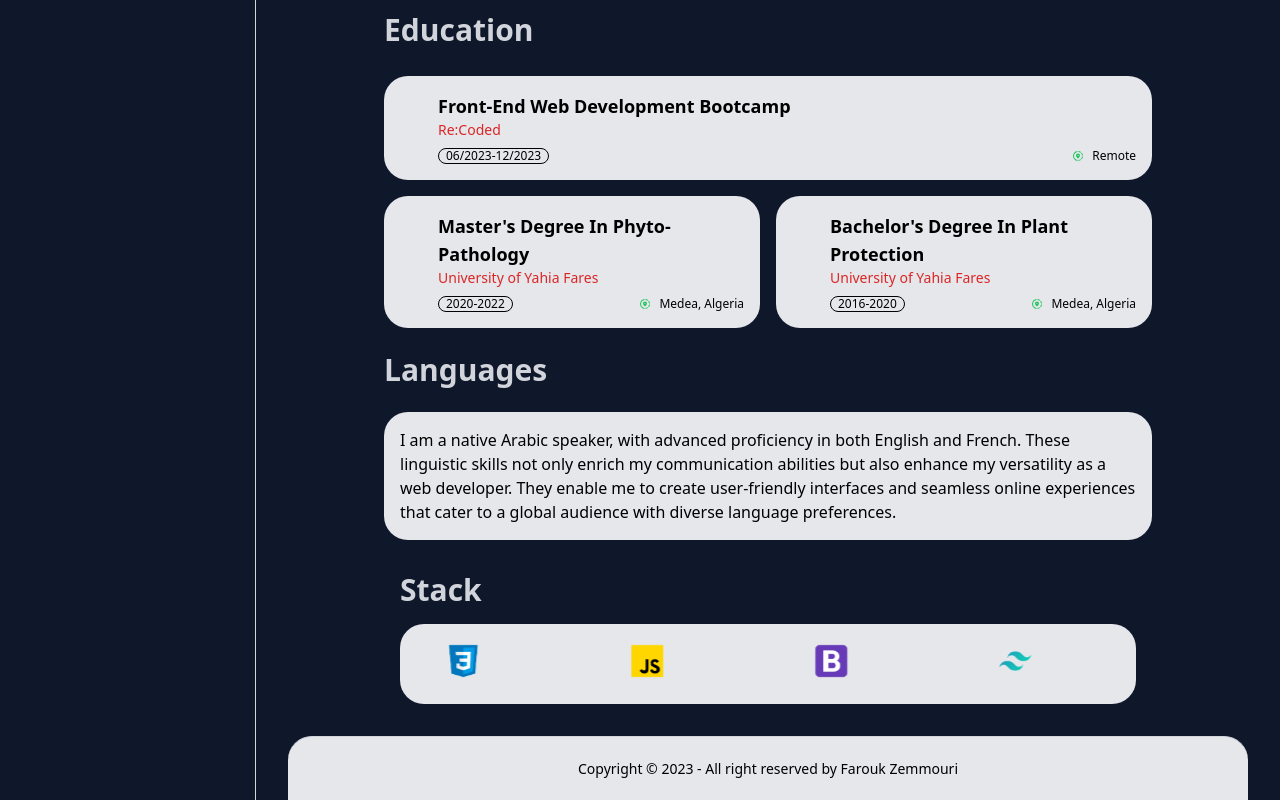
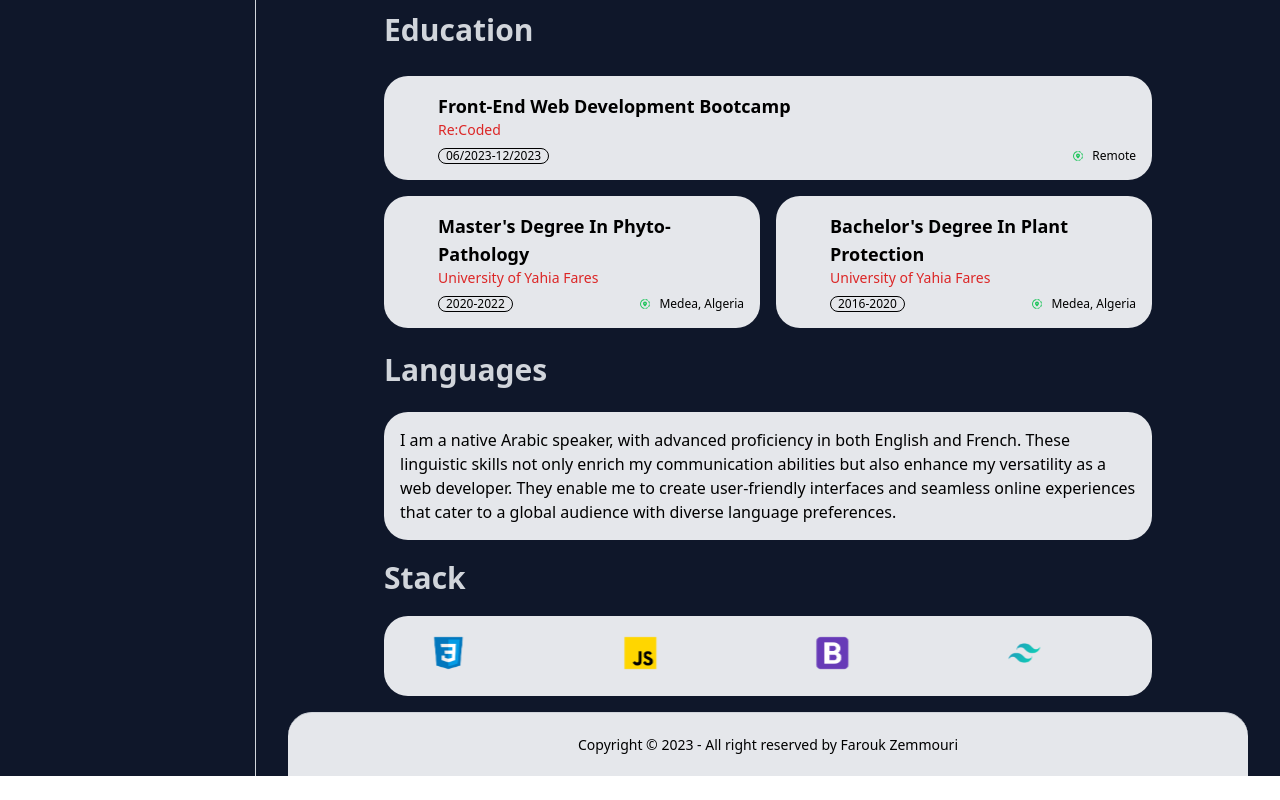
Before and after one commit to farouk26/my-portfolio, a Next.js app: page /about in a window 1280 px wide. Shown: the part 810-1610 px from the top of the page. After the commit the page ends 1586 px from the top, so only its background shows below. Built offline with nearby package versions, Linux system fonts and the light colour scheme; some icons are missing.

Commit message:
fix(stack skills padding): fix padding issue on stack skills section
fixed padding issue

fix #6

```diff
--- a/src/pages/about/index.jsx
+++ b/src/pages/about/index.jsx
@@ -85,14 +85,11 @@ function AboutPage() {
                 diverse language preferences.
               </p>
             </div>
-            <div className="rounded-3xl px-4 pb-4">
-              <h2 className="lg:text-3xl text-lg font-bold text-gray-300 py-4">
-                Stack
-              </h2>
-
-              <div className="bg-gray-200 h-20 rounded-3xl transition lg:hover:scale-105 duration-400 lg:cursor-pointer">
-                <StackCard />
-              </div>
+            <h2 className="lg:text-3xl text-lg font-bold text-gray-300 py-1">
+              Stack
+            </h2>
+            <div className="bg-gray-200 h-20 rounded-3xl transition lg:hover:scale-105 duration-400 lg:cursor-pointer">
+              <StackCard />
             </div>
           </div>
         </div>
```
